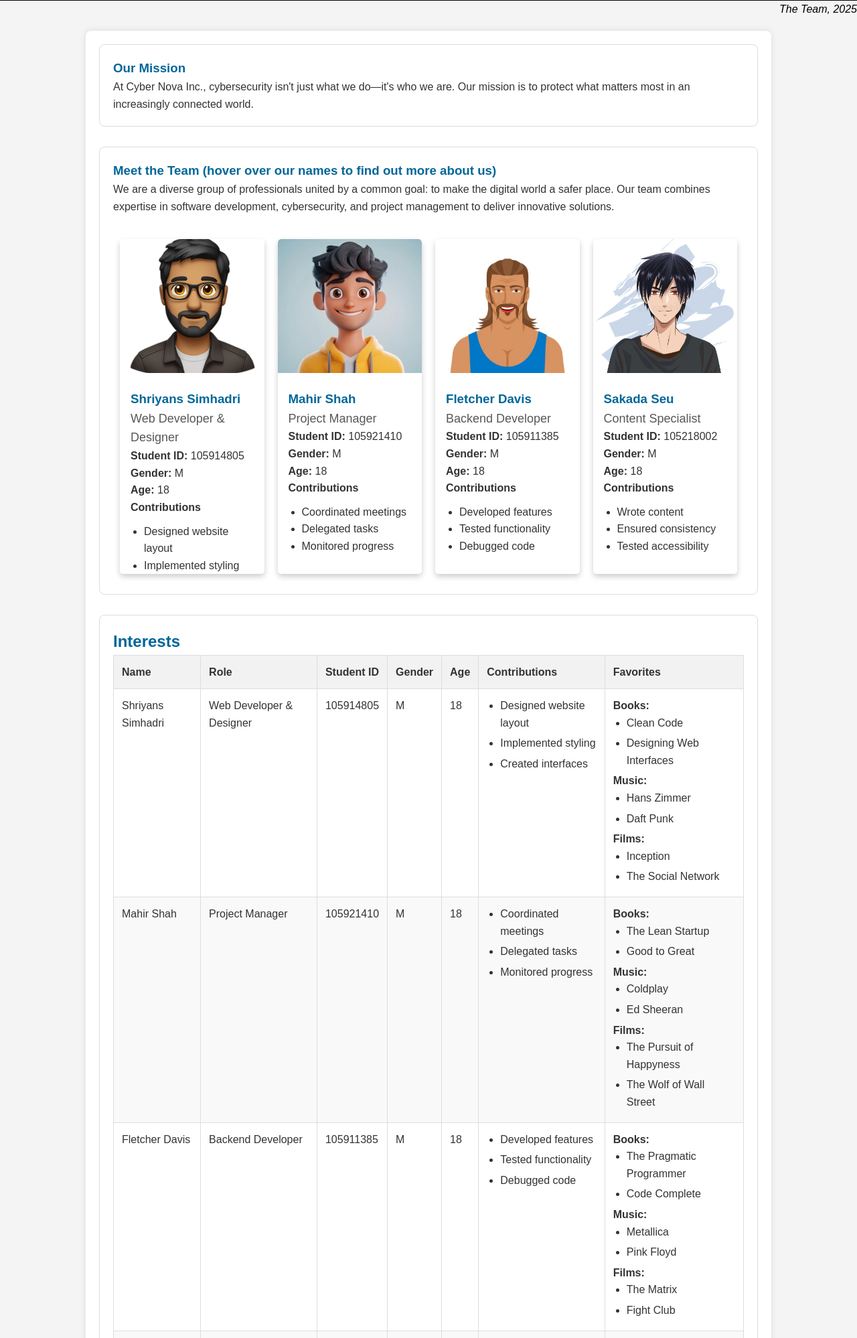
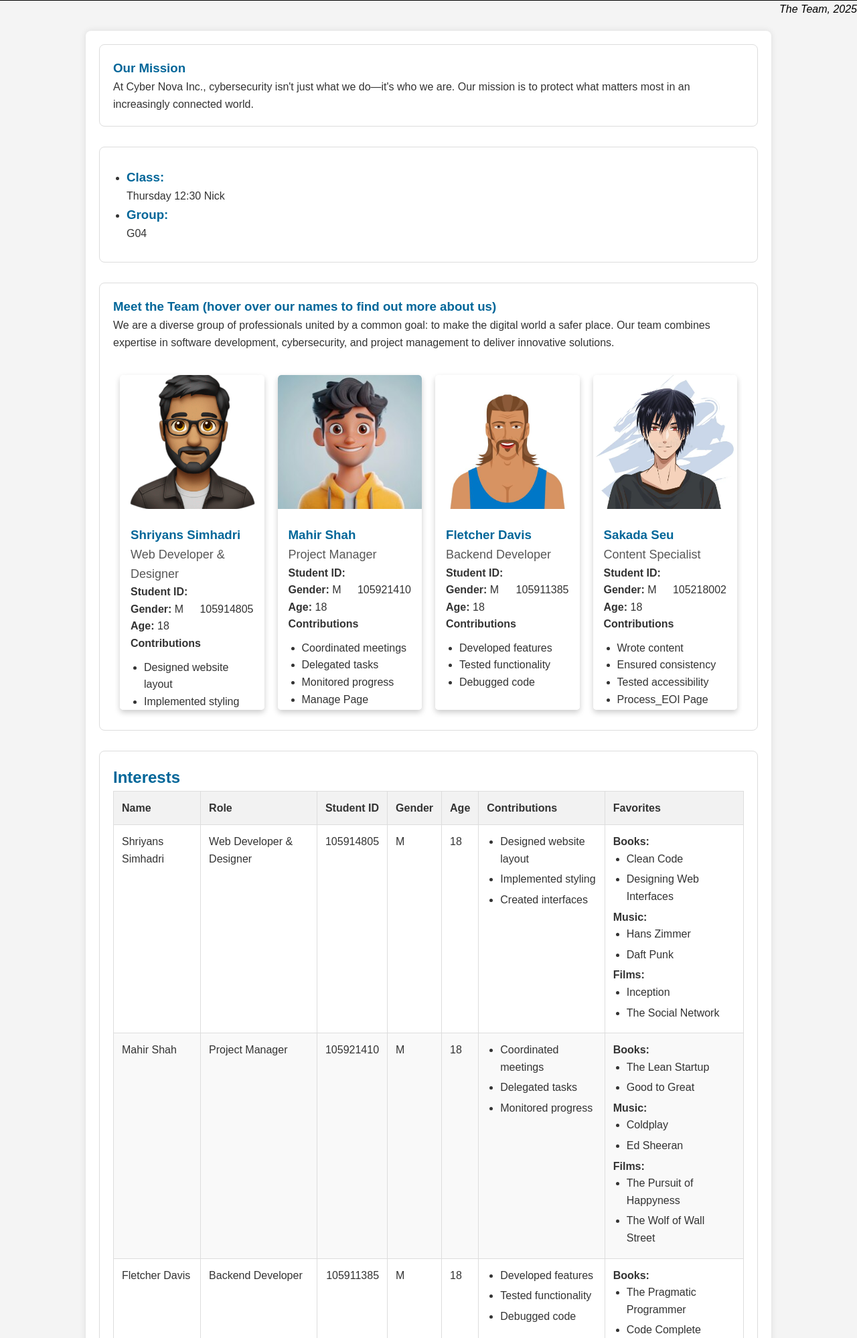
Before and after one commit to Shriyans007/Web-Tech-Project, a PHP site: page /about.php in a window 1280 px wide. Shown: the part 774-2772 px from the top of the page at 67% size. Run offline with PHP 8.4, Linux system fonts and the light colour scheme.

Commit message:
updated the about page

```diff
--- a/about.php
+++ b/about.php
@@ -29,6 +29,13 @@
                 matters most in an increasingly connected world.</p>
         </section>
 
+        <section>
+            <ul>
+                <li><h3>Class: </h3>Thursday 12:30 Nick</li>
+                <li><h3>Group: </h3>G04</li>
+            </ul>
+        </section>
+
         <section class="team">
             <h3>Meet the Team (hover over our names to find out more about us)</h3>
             <p>We are a diverse group of professionals united by a common goal: to make the digital world a safer place.
@@ -43,10 +50,9 @@
                         <div class="team-container">
                             <h3>Shriyans Simhadri</h3>
                             <p class="team-title">Web Developer & Designer</p>
-                            <p><strong>Student ID: </strong>105914805</p>
+                            <p><strong>Student ID: </strong><span style="float: right; text-align: right; width: 100px; display: inline-block;">105914805</span></p>
                             <p><strong>Gender: </strong>M</p>
                             <p><strong>Age: </strong>18</p>
-
                             <dl>
                                 <dt><strong>Contributions</strong></dt>
                                 <dd>
@@ -54,6 +60,7 @@
                                         <li>Designed website layout</li>
                                         <li>Implemented styling</li>
                                         <li>Created interfaces</li>
+                                        <li>Login and register pages</li>
                                     </ul>
                                 </dd>
                             </dl>
@@ -87,7 +94,7 @@
                         <div class="team-container">
                             <h3>Mahir Shah</h3>
                             <p class="team-title">Project Manager</p>
-                            <p><strong>Student ID: </strong>105921410</p>
+                            <p><strong>Student ID: </strong><span style="float: right; text-align: right; width: 100px; display: inline-block;">105921410</span></p>
                             <p><strong>Gender: </strong>M</p>
                             <p><strong>Age: </strong>18</p>
 
@@ -98,6 +105,7 @@
                                         <li>Coordinated meetings</li>
                                         <li>Delegated tasks</li>
                                         <li>Monitored progress</li>
+                                        <li>Manage Page</li>
                                     </ul>
                                 </dd>
                             </dl>
@@ -131,7 +139,7 @@
                         <div class="team-container">
                             <h3>Fletcher Davis</h3>
                             <p class="team-title">Backend Developer</p>
-                            <p><strong>Student ID: </strong>105911385</p>
+                            <p><strong>Student ID: </strong><span style="float: right; text-align: right; width: 100px; display: inline-block;">105911385</span></p>
                             <p><strong>Gender: </strong>M</p>
                             <p><strong>Age: </strong>18</p>
 
@@ -175,7 +183,8 @@
                         <div class="team-container">
                             <h3>Sakada Seu</h3>
                             <p class="team-title">Content Specialist</p>
-                            <p><strong>Student ID: </strong>105218002</p>
+                            <p><strong>Student ID: </strong><span style="float: right; text-align: right; width: 100px; display: inline-block;">105218002</span></p>
+
                             <p><strong>Gender: </strong>M</p>
                             <p><strong>Age: </strong>18</p>
 
@@ -186,6 +195,7 @@
                                         <li>Wrote content</li>
                                         <li>Ensured consistency</li>
                                         <li>Tested accessibility</li>
+                                        <li>Process_EOI Page</li>
                                     </ul>
                                 </dd>
                             </dl>
@@ -235,7 +245,7 @@
                     <tr>
                         <td>Shriyans Simhadri</td>
                         <td>Web Developer & Designer</td>
-                        <td>105914805</td>
+                        <td style="text-align: right;">105914805</td>
                         <td>M</td>
                         <td>18</td>
                         <td>
@@ -268,7 +278,7 @@
                     <tr>
                         <td>Mahir Shah</td>
                         <td>Project Manager</td>
-                        <td>105921410</td>
+                        <td style="text-align: right;">105921410</td>
                         <td>M</td>
                         <td>18</td>
                         <td>
@@ -301,7 +311,7 @@
                     <tr>
                         <td>Fletcher Davis</td>
                         <td>Backend Developer</td>
-                        <td>105911385</td>
+                        <td style="text-align: right;">105911385</td>
                         <td>M</td>
                         <td>18</td>
                         <td>
@@ -334,7 +344,7 @@
                     <tr>
                         <td>Sakada Seu</td>
                         <td>Content Specialist</td>
-                        <td>105218002</td>
+                        <td style="text-align: right;">105218002</td>
                         <td>M</td>
                         <td>18</td>
                         <td>
```
